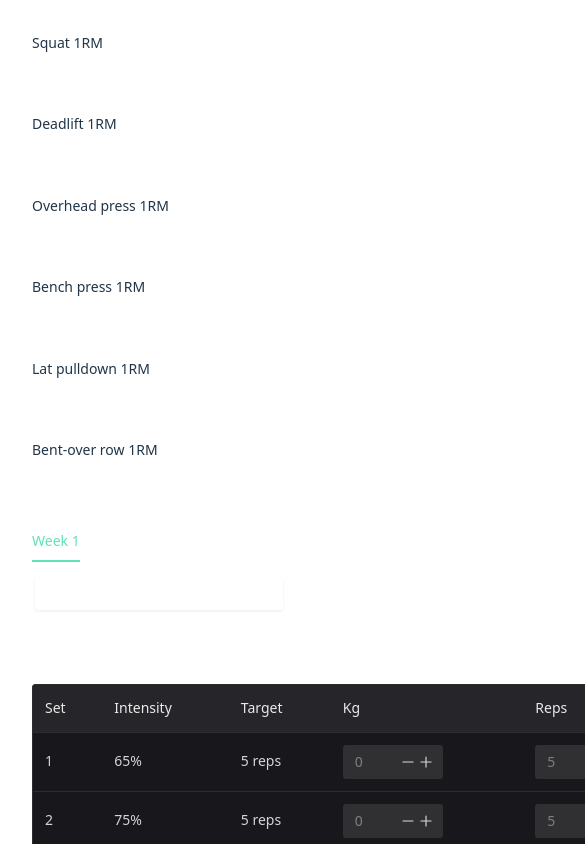
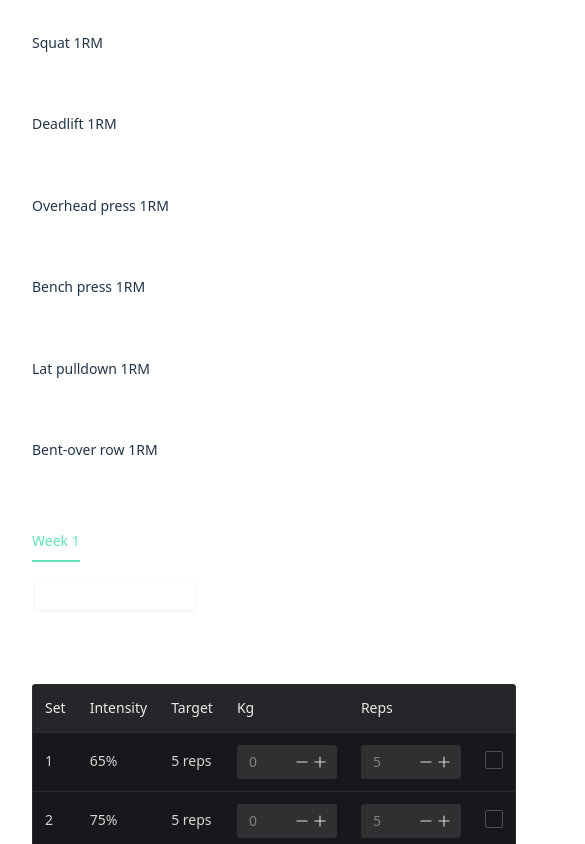
Before and after one commit to Sollien/lift, a Vue app: page / in a window 390 px wide. Shown: the top 844 px of the page, 585 px wide, since content can reach past the window. Built offline with nearby package versions, Linux system fonts and the light colour scheme.

Commit message:
Mobile first width

```diff
--- a/src/App.vue
+++ b/src/App.vue
@@ -13,8 +13,11 @@ import { darkTheme } from 'naive-ui'
 </script>
 
 <style scoped>
-.main-content {
-	max-width: 1000px;
-	width: 750px;
+
+@media only screen and (min-width: 768px) {
+	.main-content {
+		max-width: 1000px;
+		width: 750px;
+	}
 }
 </style>
```
